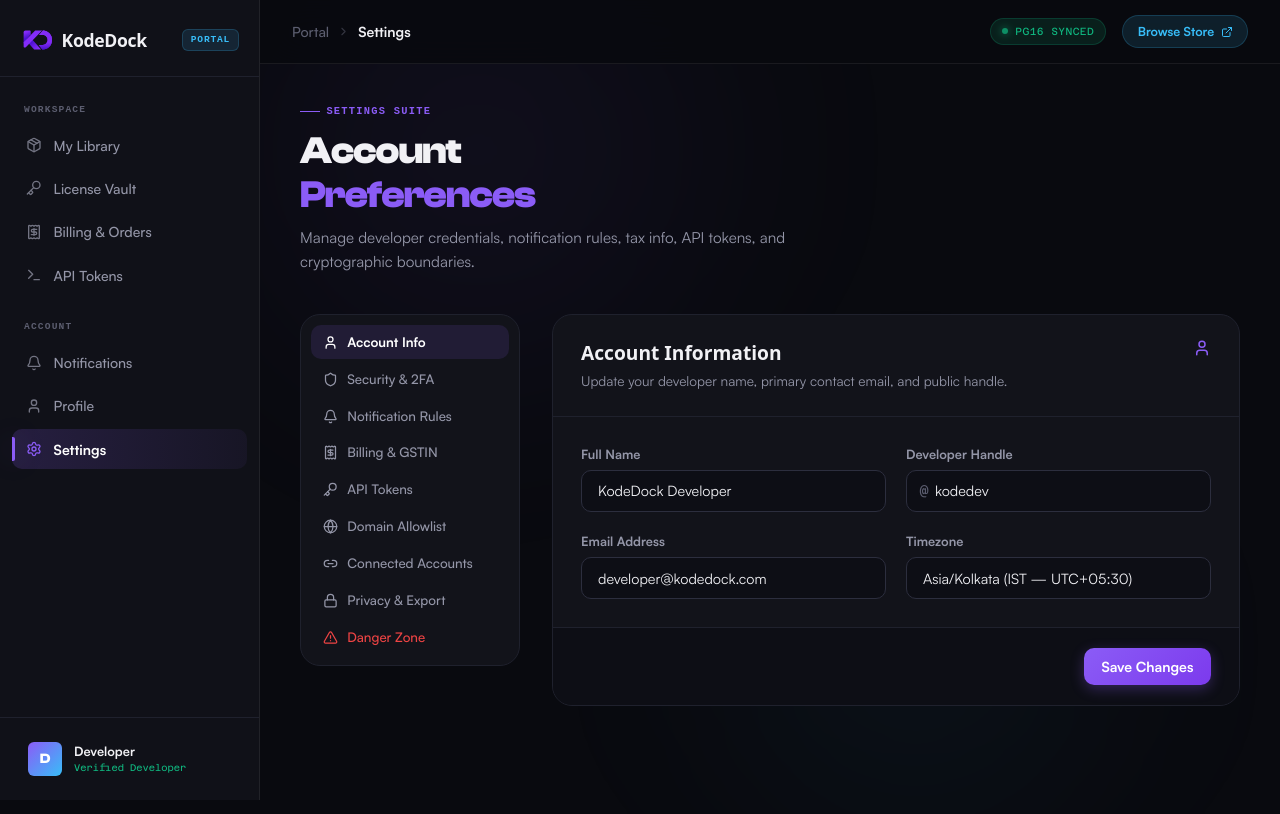
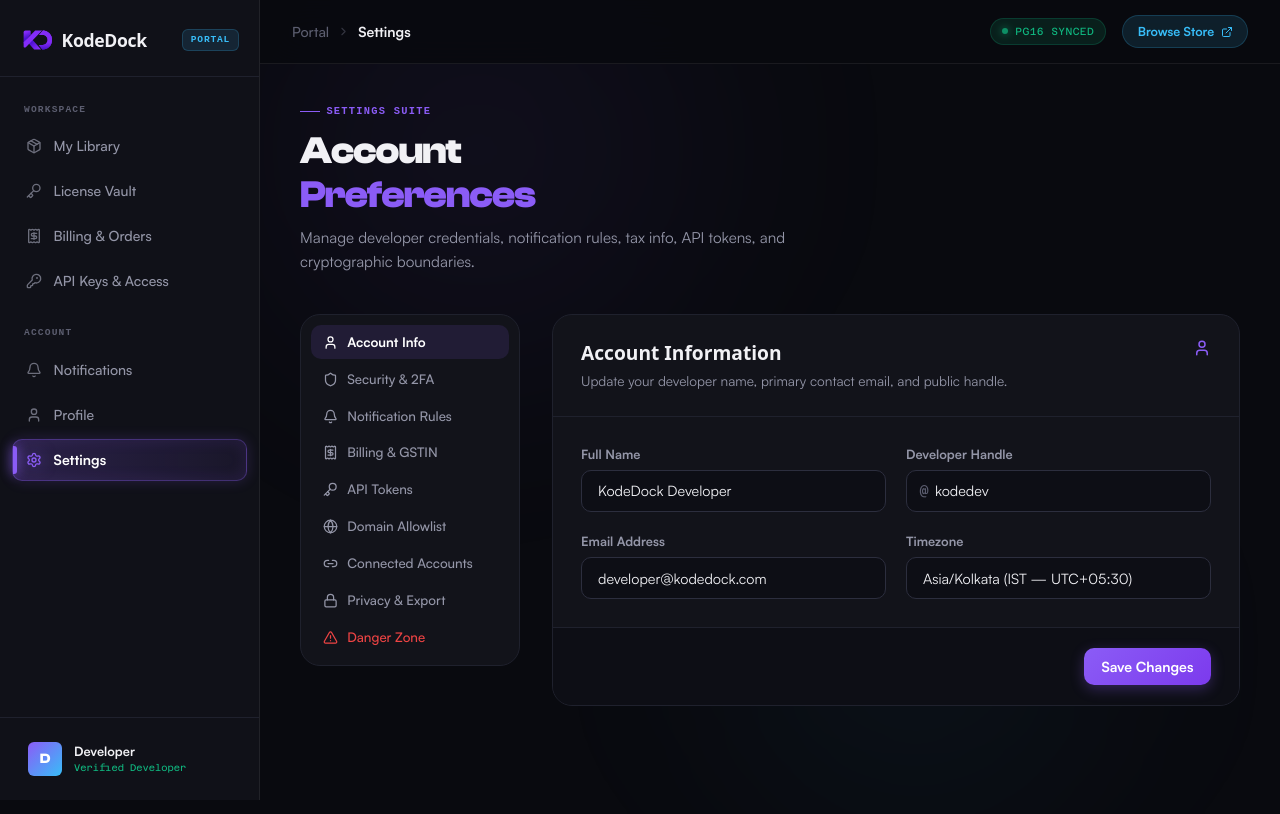
Before and after one commit to Devshakya19/KodeDock, a Next.js app in the folder apps/portal/: page /settings in a window 1280 px wide. Built offline with nearby package versions, Linux system fonts and the light colour scheme; no server answers; a web font is replaced by a local one.

Commit message:
feat(portal): update API Tokens to 'API Keys & Access' with KeyRound icon, add Framer Motion layoutId sliding active pill & click springs

```diff
--- a/apps/portal/src/app/globals.css
+++ b/apps/portal/src/app/globals.css
@@ -259,48 +259,64 @@ body {
   display: flex;
   align-items: center;
   gap: 0.75rem;
-  padding: 0.6rem 0.85rem;
+  padding: 0.65rem 0.85rem;
   border-radius: var(--radius-md);
   color: var(--text-secondary);
   font-size: 0.875rem;
   font-weight: 500;
   text-decoration: none;
-  transition: all 0.18s ease;
   position: relative;
   cursor: pointer;
+  user-select: none;
+  z-index: 1;
 }
 
 .nav-item:hover {
-  background: rgba(255, 255, 255, 0.04);
   color: var(--text-primary);
 }
 
 .nav-item.active {
-  background: linear-gradient(90deg, rgba(139, 92, 246, 0.18) 0%, rgba(139, 92, 246, 0.06) 100%);
-  color: #fff;
-  font-weight: 600;
-}
-
-.nav-item.active::before {
+  color: #ffffff;
+  font-weight: 600;
+}
+
+.nav-active-pill {
+  position: absolute;
+  inset: 0;
+  background: linear-gradient(90deg, rgba(139, 92, 246, 0.22) 0%, rgba(139, 92, 246, 0.08) 100%);
+  border: 1px solid rgba(139, 92, 246, 0.35);
+  border-radius: var(--radius-md);
+  z-index: -1;
+  box-shadow: inset 0 0 16px rgba(139, 92, 246, 0.12), 0 0 14px rgba(139, 92, 246, 0.2);
+}
+
+.nav-active-pill::before {
   content: '';
   position: absolute;
   left: 0;
-  top: 20%;
-  bottom: 20%;
-  width: 3px;
+  top: 15%;
+  bottom: 15%;
+  width: 3.5px;
   background: var(--accent-primary);
-  border-radius: 0 2px 2px 0;
-  box-shadow: var(--shadow-glow);
+  border-radius: 0 3px 3px 0;
+  box-shadow: 0 0 12px var(--accent-primary);
 }
 
 .nav-item-icon {
   flex-shrink: 0;
-  opacity: 0.75;
+  opacity: 0.7;
+  transition: color 0.2s, opacity 0.2s;
+}
+
+.nav-item:hover .nav-item-icon {
+  opacity: 0.95;
+  color: var(--accent-primary);
 }
 
 .nav-item.active .nav-item-icon {
   opacity: 1;
   color: var(--accent-primary);
+  filter: drop-shadow(0 0 8px rgba(139, 92, 246, 0.5));
 }
 
 .nav-badge {
--- a/apps/portal/src/components/PortalShell.tsx
+++ b/apps/portal/src/components/PortalShell.tsx
@@ -8,7 +8,7 @@ import {
   Package,
   Key,
   Receipt,
-  Terminal,
+  KeyRound,
   Bell,
   User,
   Settings,
@@ -25,9 +25,9 @@ const NAV_ITEMS = [
   { href: "/",             label: "My Library",        icon: Package,         section: "main" },
   { href: "/licenses",     label: "License Vault",     icon: Key,             section: "main" },
   { href: "/billing",      label: "Billing & Orders",  icon: Receipt,         section: "main" },
-  { href: "/tokens",       label: "API Tokens",         icon: Terminal,        section: "main" },
+  { href: "/tokens",       label: "API Keys & Access", icon: KeyRound,        section: "main" },
   { href: "/notifications",label: "Notifications",     icon: Bell,            section: "account" },
-  { href: "/profile",      label: "Profile",       icon: User,            section: "account" },
+  { href: "/profile",      label: "Profile",           icon: User,            section: "account" },
   { href: "/settings",     label: "Settings",          icon: Settings,        section: "account" },
 ];
 
@@ -134,13 +134,27 @@ export const PortalShell: React.FC<PortalShellProps> = ({ children }) => {
               <Link
                 key={item.href}
                 href={item.href}
+                style={{ textDecoration: "none" }}
+              >
+                <motion.div
                   className={`nav-item${isActive ? " active" : ""}`}
+                  whileHover={{ x: 4 }}
+                  whileTap={{ scale: 0.96 }}
+                  transition={{ duration: 0.18, ease: "easeOut" }}
                 >
+                  {isActive && (
+                    <motion.div
+                      layoutId="sidebarActivePill"
+                      className="nav-active-pill"
+                      transition={{ type: "spring", stiffness: 420, damping: 32 }}
+                    />
+                  )}
                   <Icon size={16} className="nav-item-icon" aria-hidden="true" />
                   <span>{item.label}</span>
                   {badge !== undefined && badge > 0 && (
                     <span className="nav-badge">{badge}</span>
                   )}
+                </motion.div>
               </Link>
             );
           })}
@@ -156,13 +170,27 @@ export const PortalShell: React.FC<PortalShellProps> = ({ children }) => {
               <Link
                 key={item.href}
                 href={item.href}
+                style={{ textDecoration: "none" }}
+              >
+                <motion.div
                   className={`nav-item${isActive ? " active" : ""}`}
+                  whileHover={{ x: 4 }}
+                  whileTap={{ scale: 0.96 }}
+                  transition={{ duration: 0.18, ease: "easeOut" }}
                 >
+                  {isActive && (
+                    <motion.div
+                      layoutId="sidebarActivePill"
+                      className="nav-active-pill"
+                      transition={{ type: "spring", stiffness: 420, damping: 32 }}
+                    />
+                  )}
                   <Icon size={16} className="nav-item-icon" aria-hidden="true" />
                   <span>{item.label}</span>
                   {badge !== undefined && badge > 0 && (
                     <span className="nav-badge">{badge}</span>
                   )}
+                </motion.div>
               </Link>
             );
           })}
```
Lines whose indentation alone changed are shown as unchanged.
